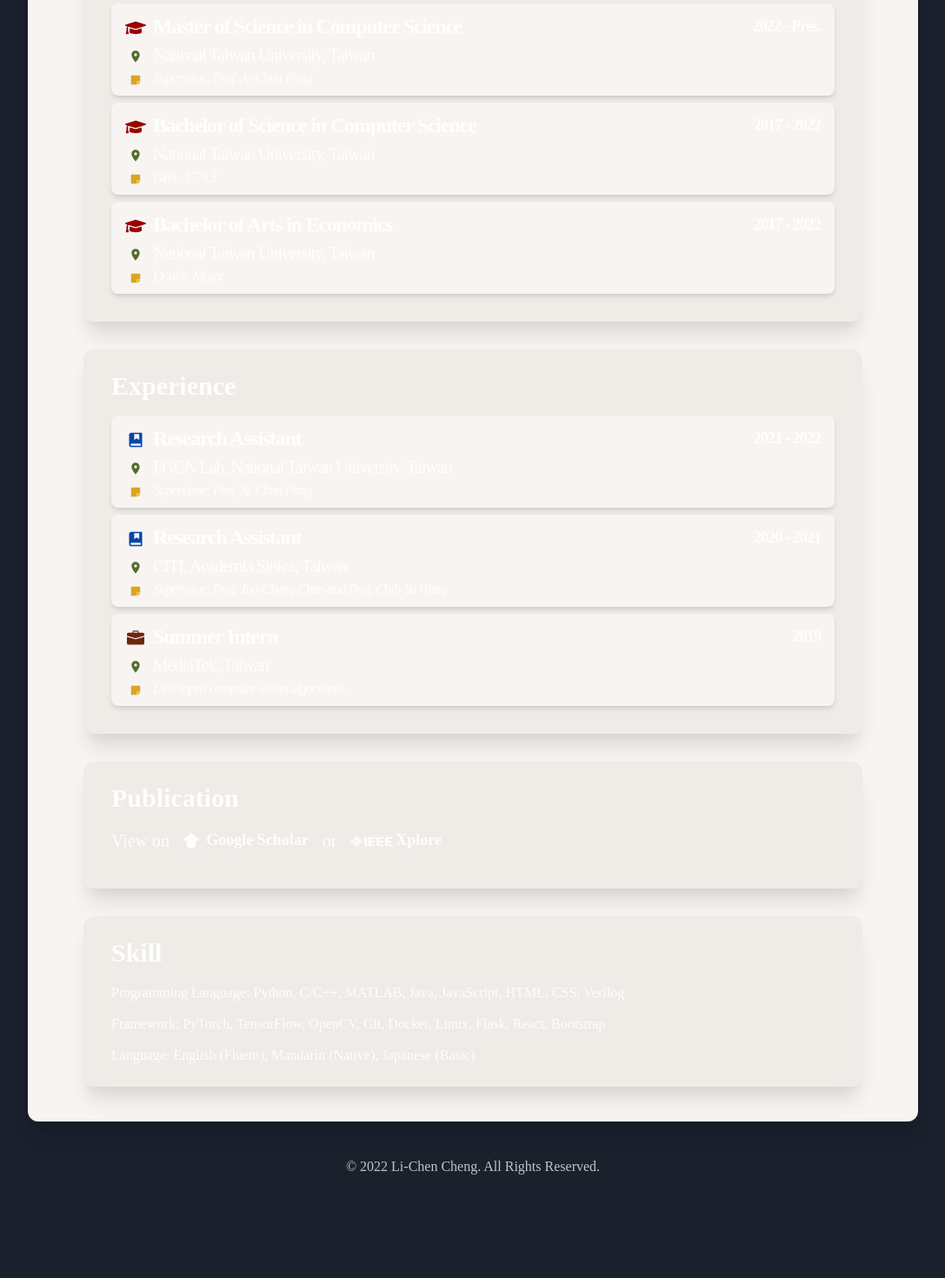
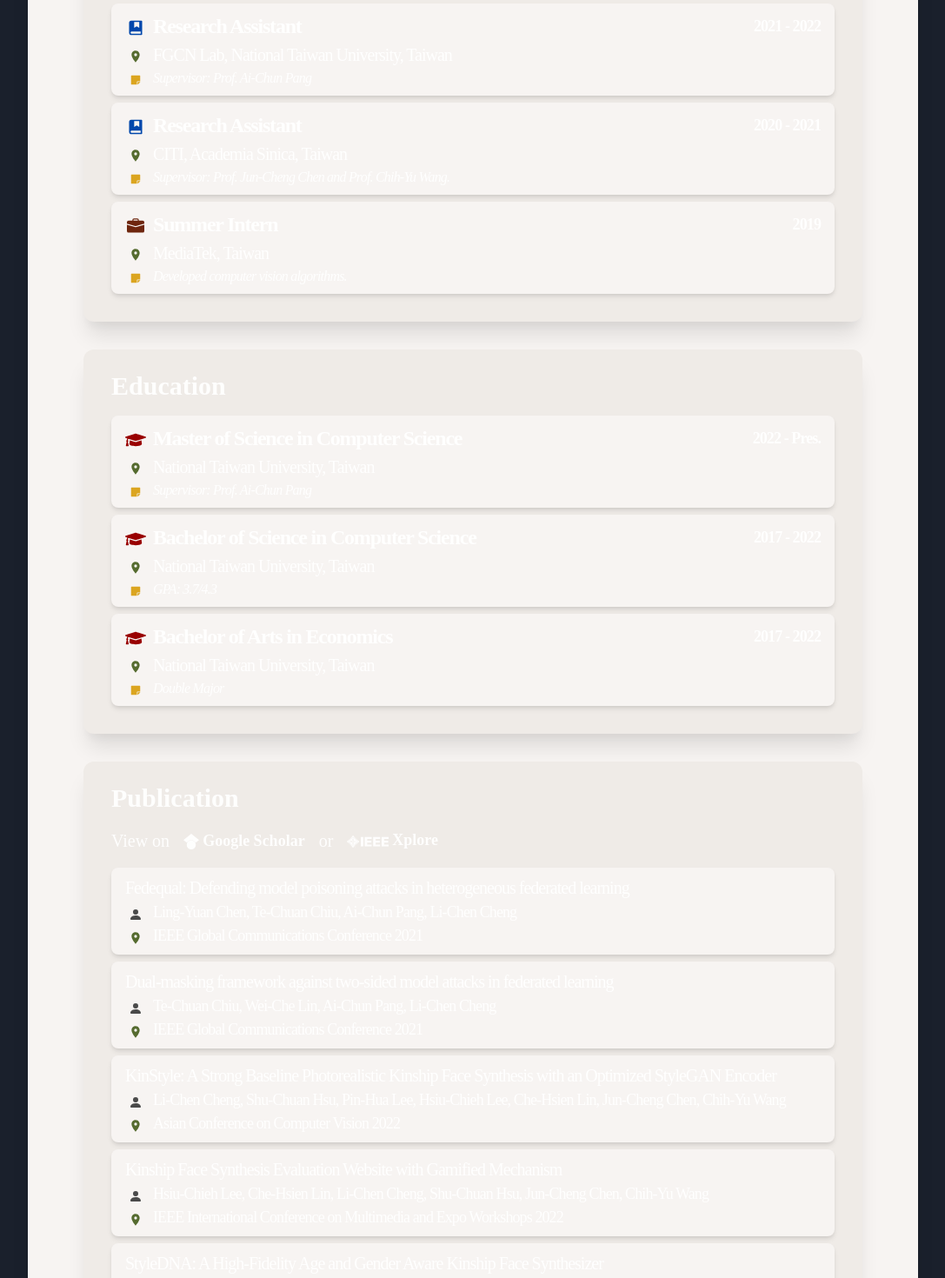
Before and after one commit to Leon-LCC/Personal-website, a Next.js app: page / in a window 1280 px wide. Shown: the part 1540-3010 px from the top of the page at 87% size, without its empty margins (96-1183 px from the left). Before the commit the page ends 2894 px from the top, so only its background shows below. Built offline with nearby package versions, Linux system fonts and the light colour scheme; a web font is replaced by a local one.

Commit message:
💄 Update profile page with new changes

```diff
--- a/components/Profile.js
+++ b/components/Profile.js
@@ -61,8 +61,8 @@ const ProfileSection = () => {
                         </HStack>
                     </Box>
                 </Box>
-                <Box w='100%' borderRadius='xl' boxShadow='xl' bg='#EFEBE7' px='8' py='6'>
-                    <Heading variant='section' fontSize={{md: "2xl", lg: "3xl"}} textAlign='left'>About Me</Heading>
+                <Box w='100%' borderRadius='xl' boxShadow='xl' bg='#EFEBE7' px={{base: 6, sm: 8}} py='6'>
+                    <Heading variant='section' fontSize={{base: "xl", lg: "3xl"}} textAlign='left'>About Me</Heading>
                     <Box h='4'/>
                     <Text fontSize={{base: "md", md: "lg", lg: "xl"}} textAlign='justify'>
                         I am currently pursuing a graduate degree in the Graduate Institute of Networking and Multimedia at National Taiwan University.
@@ -70,8 +70,41 @@ const ProfileSection = () => {
                         See my experiences below or check out my projects <NextLink href='/work'> here</NextLink>.
                     </Text>
                 </Box>
-                <Box w='100%' borderRadius='xl' boxShadow='xl' bg='#EFEBE7' px='8' py='6'>
-                    <Heading variant='section' fontSize={{md: "2xl", lg: "3xl"}} textAlign='left'>Education</Heading>
+
+                <Box w='100%' borderRadius='xl' boxShadow='xl' bg='#EFEBE7' px={{base: 5, sm: 8}} py='6'>
+                    <Heading variant='section' fontSize={{base: "xl", lg: "3xl"}} textAlign='left'>Experience</Heading>
+                    <Box h='4'/>
+                    <ProfileItem
+                        title='Research Assistant'
+                        shortTitle='RA'
+                        date='2021 - 2022'
+                        location='FGCN Lab, National Taiwan University, Taiwan'
+                        shortLocation='FGCN Lab, NTU, Taiwan'
+                        description='Supervisor: Prof. Ai-Chun Pang'
+                        type='research'
+                    />
+                    <ProfileItem
+                        title='Research Assistant'
+                        shortTitle='RA'
+                        date='2020 - 2021'
+                        location='CITI, Academia Sinica, Taiwan'
+                        shortLocation='CITI, Academia Sinica, Taiwan'
+                        description='Supervisor: Prof. Jun-Cheng Chen and Prof. Chih-Yu Wang.'
+                        type='research'
+                    />
+                    <ProfileItem
+                        title='Summer Intern'
+                        shortTitle='Summer Intern'
+                        date='2019'
+                        location='MediaTek, Taiwan'
+                        shortLocation='MediaTek, Taiwan'
+                        description='Developed computer vision algorithms.'
+                        type='work'
+                    />
+                </Box>
+
+                <Box w='100%' borderRadius='xl' boxShadow='xl' bg='#EFEBE7' px={{base: 5, sm: 8}} py='6'>
+                    <Heading variant='section' fontSize={{base: "xl", lg: "3xl"}} textAlign='left'>Education</Heading>
                     <Box h='4'/>
                     <ProfileItem
                         title='Master of Science in Computer Science'
@@ -102,47 +135,14 @@ const ProfileSection = () => {
                     />
                 </Box>
 
-                <Box w='100%' borderRadius='xl' boxShadow='xl' bg='#EFEBE7' px='8' py='6'>
-                    <Heading variant='section' fontSize={{md: "2xl", lg: "3xl"}} textAlign='left'>Experience</Heading>
-                    <Box h='4'/>
-                    <ProfileItem
-                        title='Research Assistant'
-                        shortTitle='RA'
-                        date='2021 - 2022'
-                        location='FGCN Lab, National Taiwan University, Taiwan'
-                        shortLocation='FGCN Lab, NTU, Taiwan'
-                        description='Supervisor: Prof. Ai-Chun Pang'
-                        type='research'
-                    />
-                    <ProfileItem
-                        title='Research Assistant'
-                        shortTitle='RA'
-                        date='2020 - 2021'
-                        location='CITI, Academia Sinica, Taiwan'
-                        shortLocation='CITI, Academia Sinica, Taiwan'
-                        description='Supervisor: Prof. Jun-Cheng Chen and Prof. Chih-Yu Wang.'
-                        type='research'
-                    />
-                    <ProfileItem
-                        title='Summer Intern'
-                        shortTitle='Summer Intern'
-                        date='2019'
-                        location='MediaTek, Taiwan'
-                        shortLocation='MediaTek, Taiwan'
-                        description='Developed computer vision algorithms.'
-                        type='work'
-                    />
-                </Box>
-                <Box w='100%' borderRadius='xl' boxShadow='xl' bg='#EFEBE7' px='8' py='6'>
-                    <Heading veriant='section' size="lg" textAlign='left'>Publication</Heading>
+                <Box w='100%' borderRadius='xl' boxShadow='xl' bg='#EFEBE7' px={{base: 5, sm: 8}} py='6'>
+                    <Heading veriant='section' fontSize={{base: "xl", lg: "3xl"}} textAlign='left'>Publication</Heading>
                     <Box h='4'/>
                     <HStack spacing={{base: 0, md: 2}}>
                         <Text fontSize={{md: "lg", lg: "xl"}} display={{ base: 'none', md: 'flex' }} textAlign='justify'> View on </Text>
                         <Link href='https://scholar.google.com.tw/citations?hl=zh-TW&user=7974KNgAAAAJ' target="_blank" style={{ textDecoration: 'none' }}>
-                            <Button leftIcon={<SiGooglescholar/>} variant='solid2' size='xs' fontSize={{base: "md", md: "lg"}} display={{ base: 'none', sm: 'flex' }}>
-                                Google Scholar
-                            </Button>
-                            <Button variant='solid3' size='xxs' fontSize='lg' display={{ base: 'flex', sm: 'none' }} mt='1' mb='1.5' x='0'>
+                            <Button variant='solid2' size='xs' fontSize={{base: "md", md: "lg"}}>
+                                <Icon as={SiGooglescholar} mr='1'/>
                                 Google Scholar
                             </Button>
                         </Link>
@@ -156,25 +156,50 @@ const ProfileSection = () => {
                             <IconButton aria-label="IEEE" icon={<Icon as={SiIeee}/>} variant='solid3' size='xs' fontSize='5xl' display={{ base: 'flex', sm: 'none' }}/>
                         </Link>
                     </HStack>
+                    <Box h='4'/>
+                    <ProfileItem
+                        title='Fedequal: Defending model poisoning attacks in heterogeneous federated learning'
+                        shortTitle='Fedequal: Defending model poisoning attacks in heterogeneous federated learning'
+                        date='2021'
+                        location='IEEE Global Communications Conference 2021'
+                        shortLocation='IEEE GLOBECOM 2021'
+                        description='Ling-Yuan Chen, Te-Chuan Chiu, Ai-Chun Pang, Li-Chen Cheng'
+                        type='publication'
+                    />
+                    <ProfileItem
+                        title='Dual-masking framework against two-sided model attacks in federated learning'
+                        date='2021'
+                        location='IEEE Global Communications Conference 2021'
+                        shortLocation='IEEE GLOBECOM 2021'
+                        description='Te-Chuan Chiu, Wei-Che Lin, Ai-Chun Pang, Li-Chen Cheng'
+                        type='publication'
+                    />
+                    <ProfileItem
+                        title='KinStyle: A Strong Baseline Photorealistic Kinship Face Synthesis with an Optimized StyleGAN Encoder'
+                        date='2022'
+                        location='Asian Conference on Computer Vision 2022'
+                        shortLocation='ACCV 2022'
+                        description='Li-Chen Cheng, Shu-Chuan Hsu, Pin-Hua Lee, Hsiu-Chieh Lee, Che-Hsien Lin, Jun-Cheng Chen, Chih-Yu Wang'
+                        type='publication'
+                    />
+                    <ProfileItem
+                        title='Kinship Face Synthesis Evaluation Website with Gamified Mechanism'
+                        date='2022'
+                        location='IEEE International Conference on Multimedia and Expo Workshops 2022'
+                        shortLocation='IEEE ICMEW 2022'
+                        description='Hsiu-Chieh Lee, Che-Hsien Lin, Li-Chen Cheng, Shu-Chuan Hsu, Jun-Cheng Chen, Chih-Yu Wang'
+                        type='publication'
+                    />
+                    <ProfileItem
+                        title='StyleDNA: A High-Fidelity Age and Gender Aware Kinship Face Synthesizer'
+                        date='2021'
+                        location='IEEE International Conference on Automatic Face and Gesture Recognition 2021'
+                        shortLocation='IEEE FG 2021'
+                        description='Che-Hsien Lin, Hung-Chun Chen, Li -Chen Cheng, Shu-Chuan Hsu, Jun-Cheng Chen, Chih-Yu Wang'
+                        type='publication'
+                    />
+                </Box>
 
-                    <Box h='4'/>
-
-                </Box>
-                <Box w='100%' borderRadius='xl' boxShadow='xl' bg='#EFEBE7' px='8' py='6'>
-                    <Heading veriant='section' size="lg" textAlign='left'> Skill </Heading>
-                    <Box h='4'/>
-                    <List spacing={3}>
-                        <ListItem>
-                            Programming Language: Python, C/C++, MATLAB, Java, JavaScript, HTML, CSS, Verilog
-                        </ListItem>
-                        <ListItem>
-                            Framework: PyTorch, TensorFlow, OpenCV, Git, Docker, Linux, Flask, React, Bootstrap
-                        </ListItem>
-                        <ListItem>
-                            Language: English (Fluent), Mandarin (Native), Japanese (Basic)
-                        </ListItem>
-                    </List>
-                </Box>
             </VStack>
         </Container>
     )
--- a/components/ProfileItem.js
+++ b/components/ProfileItem.js
@@ -7,15 +7,17 @@ import {
 } from "@chakra-ui/react"
 
 import {MdLocationOn, MdOutlineLocationOn} from 'react-icons/md'
-import { FaGraduationCap } from 'react-icons/fa'
-import { FaStickyNote, FaRegStickyNote } from 'react-icons/fa'
+import {FaGraduationCap } from 'react-icons/fa'
+import {FaStickyNote, FaRegStickyNote } from 'react-icons/fa'
 import {BsBriefcaseFill, BsBriefcase} from 'react-icons/bs'
 import {RiBookMarkFill, RiBookMarkLine} from 'react-icons/ri'
+import {HiOutlinePaperClip } from 'react-icons/hi'
+import {BsFillPersonFill, BsPerson} from 'react-icons/bs'
 
-const ProfileItem = ({ title, shortTitle, date, location, shortLocation, description, type }) => {
+const ProfileItem = ({ title, shortTitle, date, location, shortLocation, description, type, github, site, paperlink }) => {
     if (type === 'education' || type === 'work' || type === 'research') {
         return (
-            <Box alignItems="center" w='100%' position='relative' bg='#F7F4F2' borderRadius='lg' px='4' py='2' mb='2' boxShadow='md' _hover={{boxShadow: 'lg'}}>
+            <Box alignItems="center" w='100%' position='relative' bg='#F7F4F2' borderRadius='lg' px='4' py='2' mb='2' boxShadow='md'>
                 <HStack>
                     <Icon
                         as={{'education': FaGraduationCap, 'work': BsBriefcaseFill, 'research': RiBookMarkFill}[type]}
@@ -25,6 +27,7 @@ const ProfileItem = ({ title, shortTitle, date, location, shortLocation, descrip
                         pt={{base:0, md:1}}
                         ml={{base:0.5 , md:0.2}}
                         mr={{base:0.5 , md:-0.2}}
+                        mt = {{base:1 , md:0}}
                     />
                     <Text fontSize={{md: "xl", lg: "2xl"}} letterSpacing={'tighter'} fontWeight={700} display={{base: 'none', md: 'flex'}}>{title}</Text>
                     <Text fontSize='sm' letterSpacing={'tighter'} fontWeight={600} display={{base: 'flex', md: 'none'}}>{shortTitle}</Text>
@@ -44,13 +47,24 @@ const ProfileItem = ({ title, shortTitle, date, location, shortLocation, descrip
         )
     } else if (type === 'publication') {
         return (
-            <Box alignItems="center" w='100%' position='relative' bg='#F7F4F2' borderRadius='lg' px='4' py='2' mb='2' boxShadow='md' _hover={{boxShadow: 'lg'}}>
+            <Box alignItems="center" w='100%' position='relative' bg='#F7F4F2' borderRadius='lg' px='4' py='2' mb='2' boxShadow='md' display={{base: 'none', md: 'grid' }}>
+                <Text fontSize={{base: 'sm', md: "lg", lg: "xl"}} letterSpacing={'tighter'}>{title}</Text>
+                <HStack>
+                    <Icon as={BsFillPersonFill} width={{base:4, lg: 5}} height={{base:4, lg: 5}} color={'#4A4A4A'} pt={1} ml='0.5' mr='0.5'/>
+                    <Text fontSize={{ base: 'xs', md: "md", lg: "lg"}} letterSpacing={'tighter'}>{description}</Text>
+                </HStack>
+                <HStack>
+                    <Icon as={MdLocationOn} width={{base:4, lg: 5}} height={{base:4, lg: 5}} color={'#556B2F'} pt={1} ml='0.5' mr='0.5'/>
+                    <Text fontSize={{ base: 'xs', md: "md", lg: "lg"}} letterSpacing={'tighter'}>{location}</Text>
+                </HStack>
+                <HStack>
 
+                </HStack>
             </Box>
         )
     } else {
         return (
-            <Box alignItems="center" w='100%' position='relative' bg='#F7F4F2' borderRadius='lg' px='4' py='2' mb='2' boxShadow='md' _hover={{boxShadow: 'lg'}}>
+            <Box alignItems="center" w='100%' position='relative' bg='#F7F4F2' borderRadius='lg' px='4' py='2' mb='2' boxShadow='md'>
             </Box>
         )
     }
```
Also changed, not shown: public/Images/ID.jpg, 1 other file (tests, documents, lock files or other folders).
